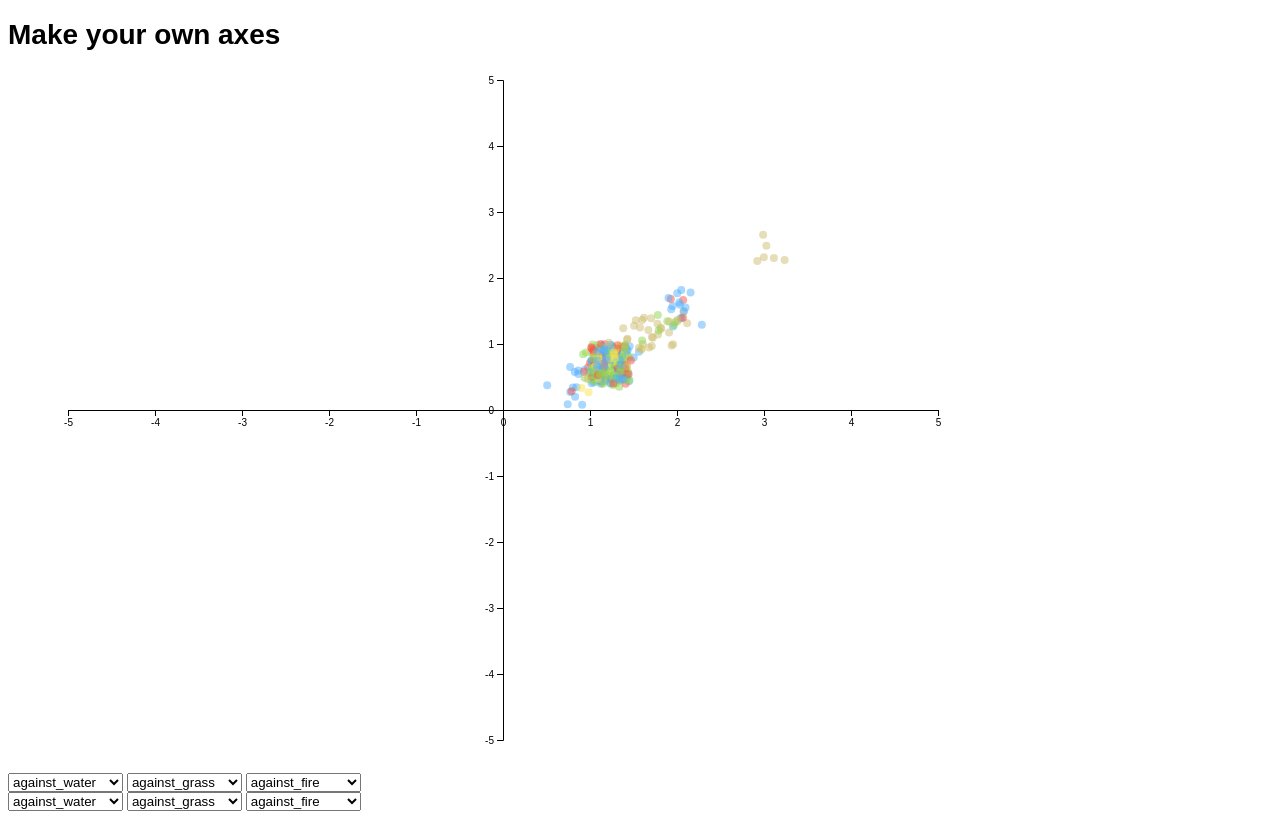
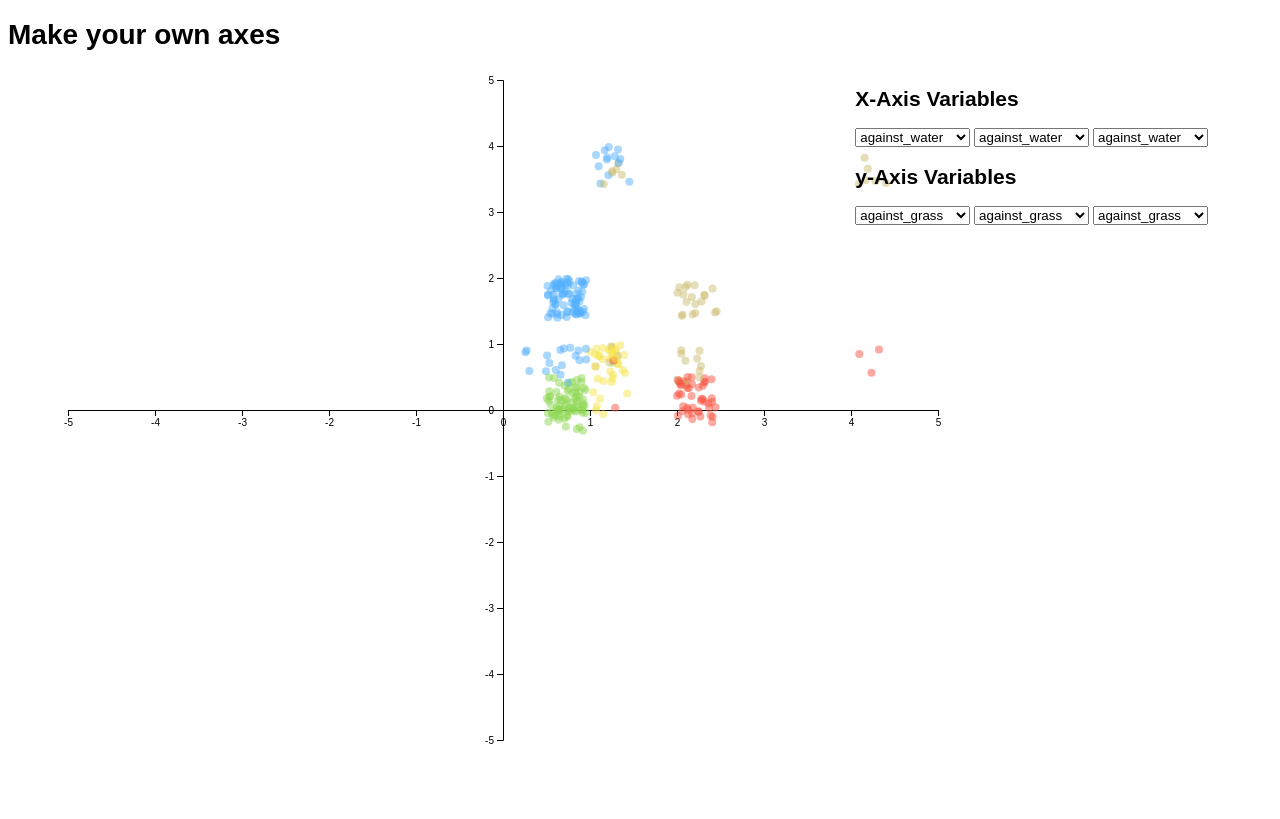
Before and after one commit to edc-science-C/pca, a website with bundled scripts: page html/pca2.html in a window 1280 px wide. Built offline with nearby package versions, Linux system fonts and the light colour scheme.

Commit message:
refactor code and move dropdowns on pca2 to right

```diff
--- a/css/styles.css
+++ b/css/styles.css
@@ -19,3 +19,22 @@ body {
   height: 28px;
   pointer-events: none;
 }
+
+.container {
+    width:1200px;
+    position: fixed;
+}
+
+.left-element {
+    /*background: green;*/
+    display: inline-block;
+    position: absolute;
+    left: 0;
+}
+
+.right-element {
+    /*background: red;*/
+    display: inline-block;
+    position: absolute;
+    right: 0;
+}
--- a/html/pca2.html
+++ b/html/pca2.html
@@ -8,16 +8,22 @@
   </head>
   <body>
   <h1>Make your own axes</h1>
-  <div id="scatterplot2"></div>
-  <div id="x_axis_sliders">
-    <select id="x_button_1"></select>
-    <select id="x_button_2"></select>
-    <select id="x_button_3"></select>
-  </div>
-  <div id="y_axis_sliders">
-      <select id="y_button_1"></select>
-      <select id="y_button_2"></select>
-      <select id="y_button_3"></select>
+  <div class="container">
+    <div id="scatterplot2" class="left-element"></div>
+    <div id="sliders" class="right-element">
+      <h2>X-Axis Variables</h2>
+      <div id="x_axis_sliders" class="row align-items-center">
+        <select id="button_x1"></select>
+        <select id="button_x2"></select>
+        <select id="button_x3"></select>
+      </div>
+      <h2>y-Axis Variables</h2>
+      <div id="y_axis_sliders">
+        <select id="button_y1"></select>
+        <select id="button_y2"></select>
+        <select id="button_y3"></select>
+      </div>
+    </div>
   </div>
 
   <script type="text/javascript" src="../dist/main.js"></script>
--- a/src/index.js
+++ b/src/index.js
@@ -31,7 +31,6 @@ function jitter(input) {
 }
 
 //PAGE 1
-
 var svg1 = d3.select("#scatterplot1")
   .append("svg")
     .attr("width", width + margin.left + margin.right)
@@ -123,19 +122,13 @@ d3.csv("../data/pokemon_small.csv", function(data) {
       .attr("cy", function(d) { return jitter(y(d.yVar));});
   }
 
-  // When the button is changed, run the updateChart function
   d3.select("#selectXButton").on("change", function(d) {
-    // recover the option that has been chosen
     var selectedOption = d3.select(this).property("value")
-    // run the updateChart function with this selected option
     updateAxis(selectedOption, 'x')
   })
 
-  // When the button is changed, run the updateChart function
   d3.select("#selectYButton").on("change", function(d) {
-    // recover the option that has been chosen
     var selectedOption = d3.select(this).property("value")
-    // run the updateChart function with this selected option
     updateAxis(selectedOption, 'y')
   })
 })
@@ -158,7 +151,7 @@ svg2.append("g")
   .call(d3.axisLeft(y));
 
 // add the tooltip area to the webpage
-var tooltip2= d3.select("#scatterplot2").append("div")
+var tooltip= d3.select("#scatterplot2").append("div")
     .attr("class", "tooltip")
     .style("opacity", 0);
 
@@ -168,19 +161,16 @@ function calculateAxisValue(data,v1,v2,v3) {
 
 //Read the data
 d3.csv("../data/pokemon_small.csv", function(data) {
-  var x1 = 'against_water';
-  var x2 = 'against_grass';
-  var x3 = 'against_fire';
-  var y1 = 'against_water';
-  var y2 = 'against_grass';
-  var y3 = 'against_fire';
+  var x1,x2,x3,y1,y2,y3;
+  x1 = x2 = x3 = 'against_water';
+  y1 = y2 = y3 = 'against_grass';
 
-  initializeDropdown('x_button_1',xOptions,x1);
-  initializeDropdown('x_button_2',xOptions,x2);
-  initializeDropdown('x_button_3',xOptions,x3);
-  initializeDropdown('y_button_1',yOptions,y1);
-  initializeDropdown('y_button_2',yOptions,y2);
-  initializeDropdown('y_button_3',yOptions,y3);
+  initializeDropdown('button_x1',xOptions,x1);
+  initializeDropdown('button_x2',xOptions,x2);
+  initializeDropdown('button_x3',xOptions,x3);
+  initializeDropdown('button_y1',yOptions,y1);
+  initializeDropdown('button_y2',yOptions,y2);
+  initializeDropdown('button_y3',yOptions,y3);
 
     // Add dots & tooltip
   var circles = svg2.selectAll("circle")
@@ -203,33 +193,29 @@ d3.csv("../data/pokemon_small.csv", function(data) {
       .attr("cy", function(d) { return jitter(y(calculateAxisValue(d,y1,y2,y3)));});
   }
 
-  d3.select("#x_button_1").on("change", function(d) {
+  d3.select("#button_x1").on("change", function(d) {
     x1 = d3.select(this).property("value");
     update();
   })
-  d3.select("#x_button_2").on("change", function(d) {
+  d3.select("#button_x2").on("change", function(d) {
     x2 = d3.select(this).property("value");
     update();
   })
-
-  d3.select("#x_button_3").on("change", function(d) {
+  d3.select("#button_x3").on("change", function(d) {
     x3 = d3.select(this).property("value");
     update();
   })
 
-  d3.select("#y_button_1").on("change", function(d) {
+  d3.select("#button_y1").on("change", function(d) {
     y1 = d3.select(this).property("value");
     update();
   })
-  d3.select("#y_button_2").on("change", function(d) {
+  d3.select("#button_y2").on("change", function(d) {
     y2 = d3.select(this).property("value");
     update();
   })
-  d3.select("#y_button_3").on("change", function(d) {
+  d3.select("#button_y3").on("change", function(d) {
     y3 = d3.select(this).property("value");
     update();
   })
-
-
-
 })
```
Also changed, not shown: dist/main.js, 1 other file.
